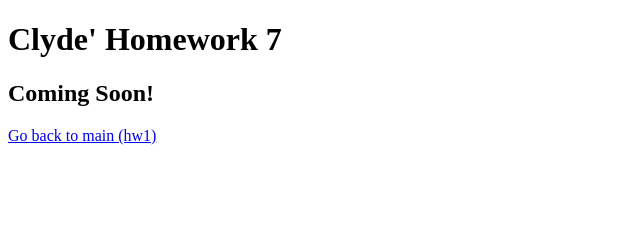
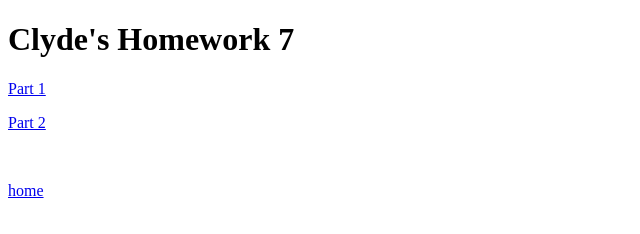
Before and after one commit to cliche1234567/cnit-133-clydeswork, a plain HTML site: page hw7.html in a window 1280 px wide. Shown: the whole page, without its empty margins (0-640 px from the left). Drawn offline with Linux system fonts and the light colour scheme.

Commit message:
Update hw7.html

```diff
--- a/hw7.html
+++ b/hw7.html
@@ -3,13 +3,16 @@
 <html>
 
 	<head>
-		<title>Coming Soon!</title>
+		<title>Homework 7</title>
 	</head>
 
 	<body>
-		<h1>Clyde' Homework 7</h1>
-		<h2>Coming Soon!</h2>
-		<p><a href="index.html">Go back to main (hw1)</a></p>
+		<h1>Clyde's Homework 7</h1>
+		<p><a href="hw7pt1.html">Part 1</a></p>
+		<p><a href="hw7pt2.html">Part 2</a></p>
+		<br>
+		<p><a href="hw7pt1.html">home</a></p>
+
 	</body>
 
 </html>
```
